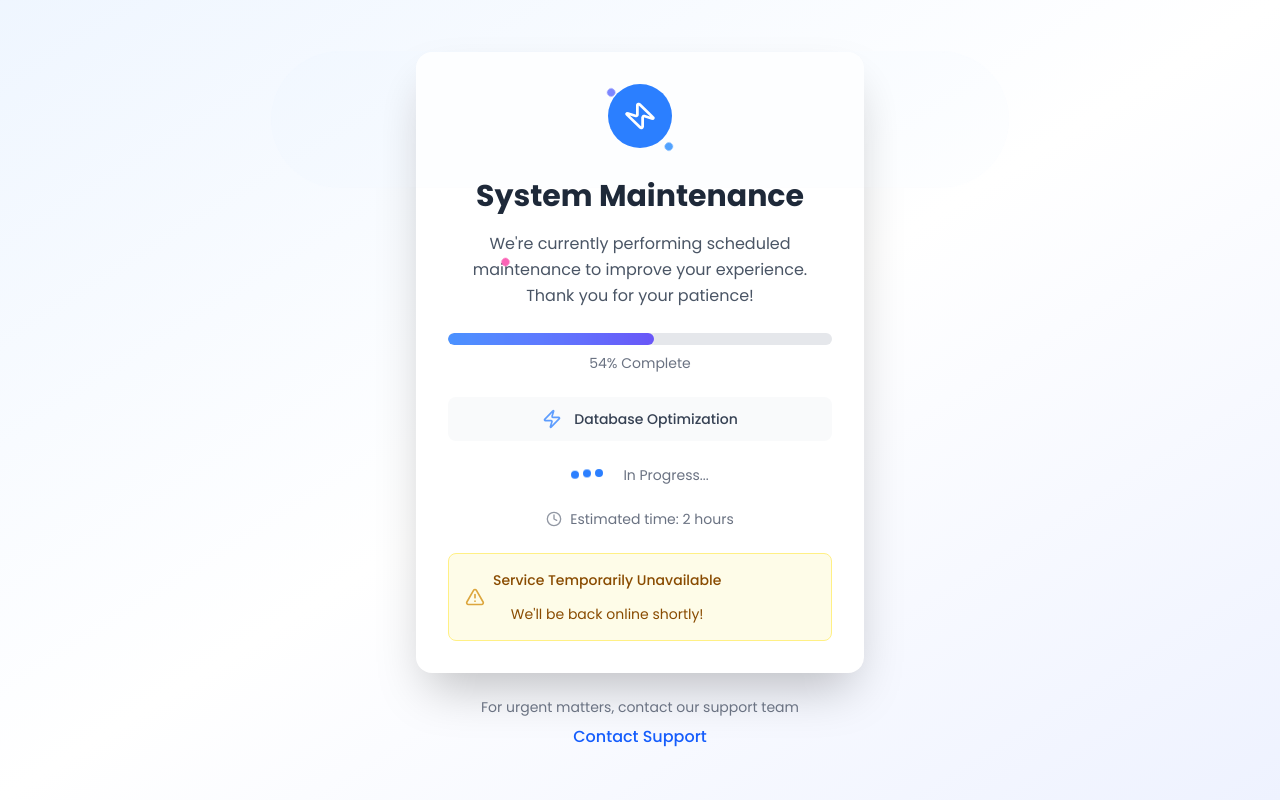
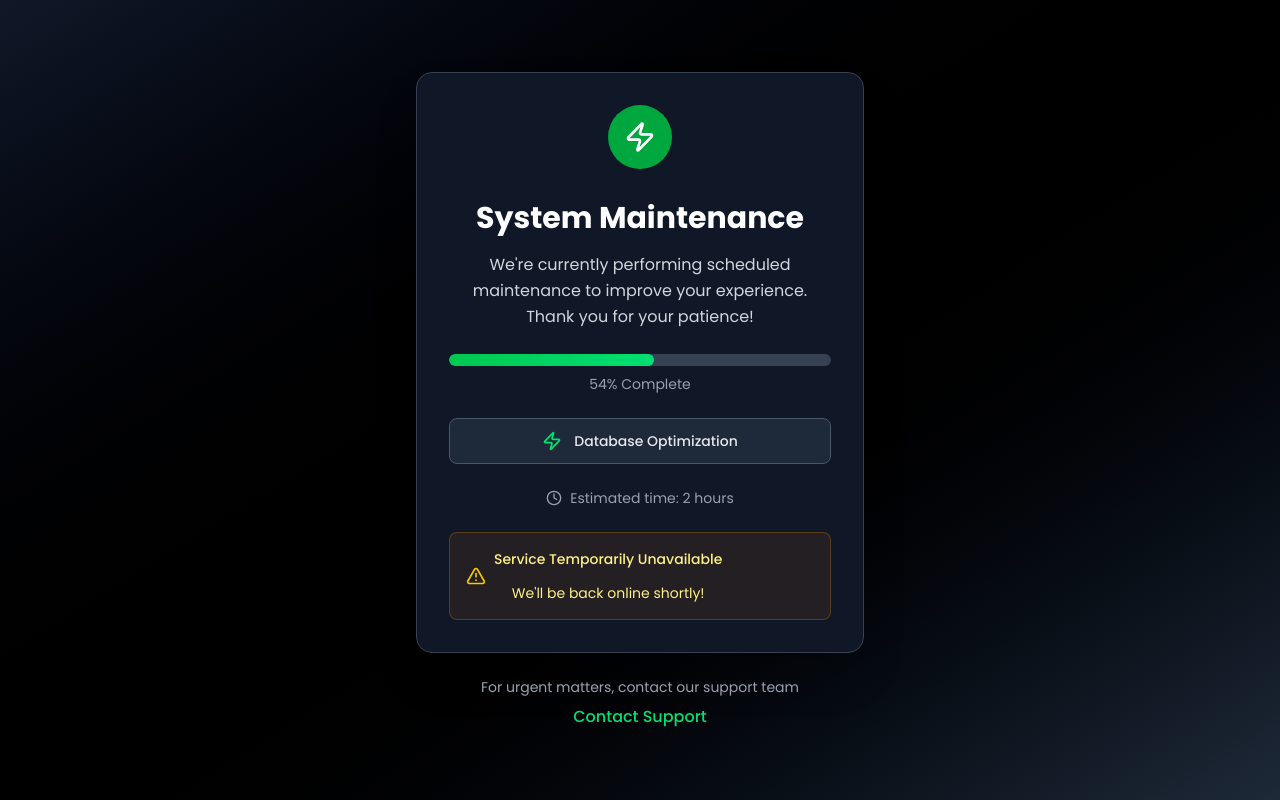
Before and after one commit to snanpmk/synconnect-demo, a React (Vite) app: page /dashboard in a window 1280 px wide. Built offline with nearby package versions, Linux system fonts and the light colour scheme.

Commit message:
maintenence update in ui

```diff
--- a/src/common/components/Maintenance.jsx
+++ b/src/common/components/Maintenance.jsx
@@ -37,101 +37,64 @@ const MaintenancePage = () => {
   const CurrentIcon = maintenanceSteps[currentStep]?.icon || Wrench;
 
   return (
-    <div className="min-h-screen bg-gradient-to-br from-blue-50 via-white to-indigo-50 flex items-center justify-center p-4">
+    <div className="min-h-screen bg-gradient-to-br from-gray-900 via-black to-gray-800 flex items-center justify-center p-4">
       {/* Background Animation */}
       <div className="fixed inset-0 -z-10 overflow-hidden">
-        <div className="absolute -top-40 -right-40 w-80 h-80 bg-blue-100 rounded-full opacity-20 animate-pulse"></div>
-        <div
-          className="absolute -bottom-40 -left-40 w-96 h-96 bg-indigo-100 rounded-full opacity-20 animate-pulse"
-          style={{ animationDelay: "2s" }}
-        ></div>
+        <div className="absolute -top-40 -right-40 w-80 h-80 bg-green-900/20 rounded-full opacity-30"></div>
+        <div className="absolute -bottom-40 -left-40 w-96 h-96 bg-green-800/20 rounded-full opacity-30"></div>
       </div>
 
       <div className="max-w-md w-full">
         {/* Main Card */}
-        <div className="bg-white rounded-2xl shadow-2xl p-8 text-center transform transition-all duration-500 hover:scale-105 animate-fade-in">
-          {/* Animated Header Icon */}
+        <div className="bg-gray-900 border border-gray-700 rounded-2xl shadow-2xl p-8 text-center transform transition-all duration-500 hover:scale-105">
+          {/* Header Icon */}
           <div className="relative mb-6">
-            <div className="absolute inset-0 bg-blue-100 rounded-full animate-ping"></div>
-            <div className="relative bg-blue-500 rounded-full p-4 inline-block">
-              <CurrentIcon
-                className="w-8 h-8 text-white animate-spin"
-                style={{ animationDuration: "2s" }}
-              />
-            </div>
-
-            {/* Orbiting dots */}
-            <div
-              className="absolute inset-0 animate-spin"
-              style={{ animationDuration: "4s" }}
-            >
-              <div className="absolute top-0 left-1/2 w-2 h-2 bg-blue-400 rounded-full transform -translate-x-1/2 -translate-y-2"></div>
-              <div className="absolute bottom-0 left-1/2 w-2 h-2 bg-indigo-400 rounded-full transform -translate-x-1/2 translate-y-2"></div>
-              <div className="absolute left-0 top-1/2 w-2 h-2 bg-purple-400 rounded-full transform -translate-y-1/2 -translate-x-2"></div>
-              <div className="absolute right-0 top-1/2 w-2 h-2 bg-pink-400 rounded-full transform -translate-y-1/2 translate-x-2"></div>
+            <div className="bg-green-600 rounded-full p-4 inline-block">
+              <CurrentIcon className="w-8 h-8 text-white" />
             </div>
           </div>
 
           {/* Title */}
-          <h1 className="text-3xl font-bold text-gray-800 mb-4 animate-bounce">
+          <h1 className="text-3xl font-bold text-white mb-4">
             System Maintenance
           </h1>
 
           {/* Message */}
-          <p className="text-gray-600 mb-6 leading-relaxed">
+          <p className="text-gray-300 mb-6 leading-relaxed">
             We're currently performing scheduled maintenance to improve your
             experience. Thank you for your patience!
           </p>
 
           {/* Progress Bar */}
           <div className="mb-6">
-            <div className="bg-gray-200 rounded-full h-3 overflow-hidden mb-2">
+            <div className="bg-gray-700 rounded-full h-3 overflow-hidden mb-2">
               <div
-                className="bg-gradient-to-r from-blue-500 to-indigo-600 h-full rounded-full transition-all duration-300 ease-out relative"
+                className="bg-gradient-to-r from-green-500 to-green-400 h-full rounded-full transition-all duration-300 ease-out"
                 style={{ width: `${progress}%` }}
-              >
-                <div className="absolute inset-0 bg-white/20 animate-pulse"></div>
-              </div>
+              ></div>
             </div>
-            <div className="text-sm text-gray-500">{progress}% Complete</div>
+            <div className="text-sm text-gray-400">{progress}% Complete</div>
           </div>
 
           {/* Current Step */}
-          <div className="flex items-center justify-center space-x-3 p-3 bg-gray-50 rounded-lg mb-6">
-            <CurrentIcon className="w-5 h-5 text-blue-500 animate-pulse" />
-            <span className="text-sm font-medium text-gray-700">
+          <div className="flex items-center justify-center space-x-3 p-3 bg-gray-800 border border-gray-600 rounded-lg mb-6">
+            <CurrentIcon className="w-5 h-5 text-green-400" />
+            <span className="text-sm font-medium text-gray-200">
               {maintenanceSteps[currentStep]?.label}
             </span>
           </div>
 
-          {/* Loading Dots */}
-          <div className="flex items-center justify-center space-x-2 mb-6">
-            <div className="flex space-x-1">
-              {[0, 1, 2].map((i) => (
-                <div
-                  key={i}
-                  className="w-2 h-2 rounded-full bg-blue-500 animate-bounce"
-                  style={{
-                    animationDelay: `${i * 0.2}s`,
-                    animationDuration: "1s",
-                  }}
-                ></div>
-              ))}
-            </div>
-            <span className="text-sm text-gray-500 ml-3">In Progress...</span>
-          </div>
-
           {/* Estimated Time */}
-          <div className="flex items-center justify-center space-x-2 text-sm text-gray-500 mb-6">
-            <Clock className="w-4 h-4 animate-pulse" />
+          <div className="flex items-center justify-center space-x-2 text-sm text-gray-400 mb-6">
+            <Clock className="w-4 h-4" />
             <span>Estimated time: 2 hours</span>
           </div>
 
           {/* Status Alert */}
-          <div className="bg-yellow-50 border border-yellow-200 rounded-lg p-4">
+          <div className="bg-yellow-900/20 border border-yellow-600/30 rounded-lg p-4">
             <div className="flex items-center space-x-2">
-              <AlertTriangle className="w-5 h-5 text-yellow-600 flex-shrink-0 animate-pulse" />
-              <div className="text-sm text-yellow-800">
+              <AlertTriangle className="w-5 h-5 text-yellow-400 flex-shrink-0" />
+              <div className="text-sm text-yellow-200">
                 <p className="font-medium">Service Temporarily Unavailable</p>
                 <p>We'll be back online shortly!</p>
               </div>
@@ -140,35 +103,15 @@ const MaintenancePage = () => {
         </div>
 
         {/* Contact Info */}
-        <div
-          className="mt-6 text-center animate-fade-in"
-          style={{ animationDelay: "0.5s" }}
-        >
-          <p className="text-sm text-gray-500 mb-2">
+        <div className="mt-6 text-center">
+          <p className="text-sm text-gray-400 mb-2">
             For urgent matters, contact our support team
           </p>
-          <button className="text-blue-600 hover:text-blue-800 transition-colors duration-200 font-medium hover:underline">
+          <button className="text-green-400 hover:text-green-300 transition-colors duration-200 font-medium hover:underline">
             Contact Support
           </button>
         </div>
       </div>
-
-      <style jsx>{`
-        @keyframes fade-in {
-          from {
-            opacity: 0;
-            transform: translateY(20px);
-          }
-          to {
-            opacity: 1;
-            transform: translateY(0);
-          }
-        }
-
-        .animate-fade-in {
-          animation: fade-in 1s ease-out both;
-        }
-      `}</style>
     </div>
   );
 };
```
